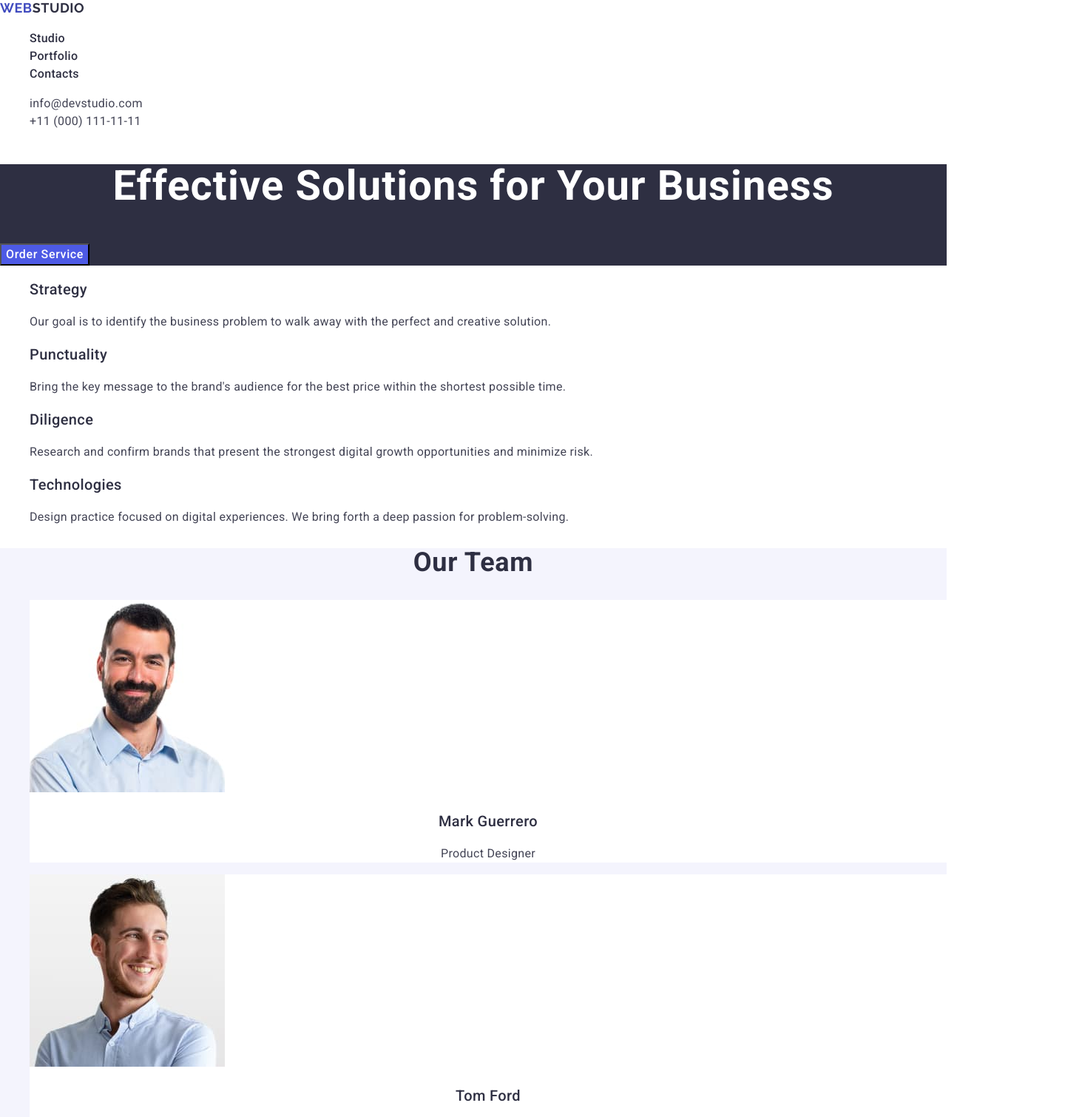
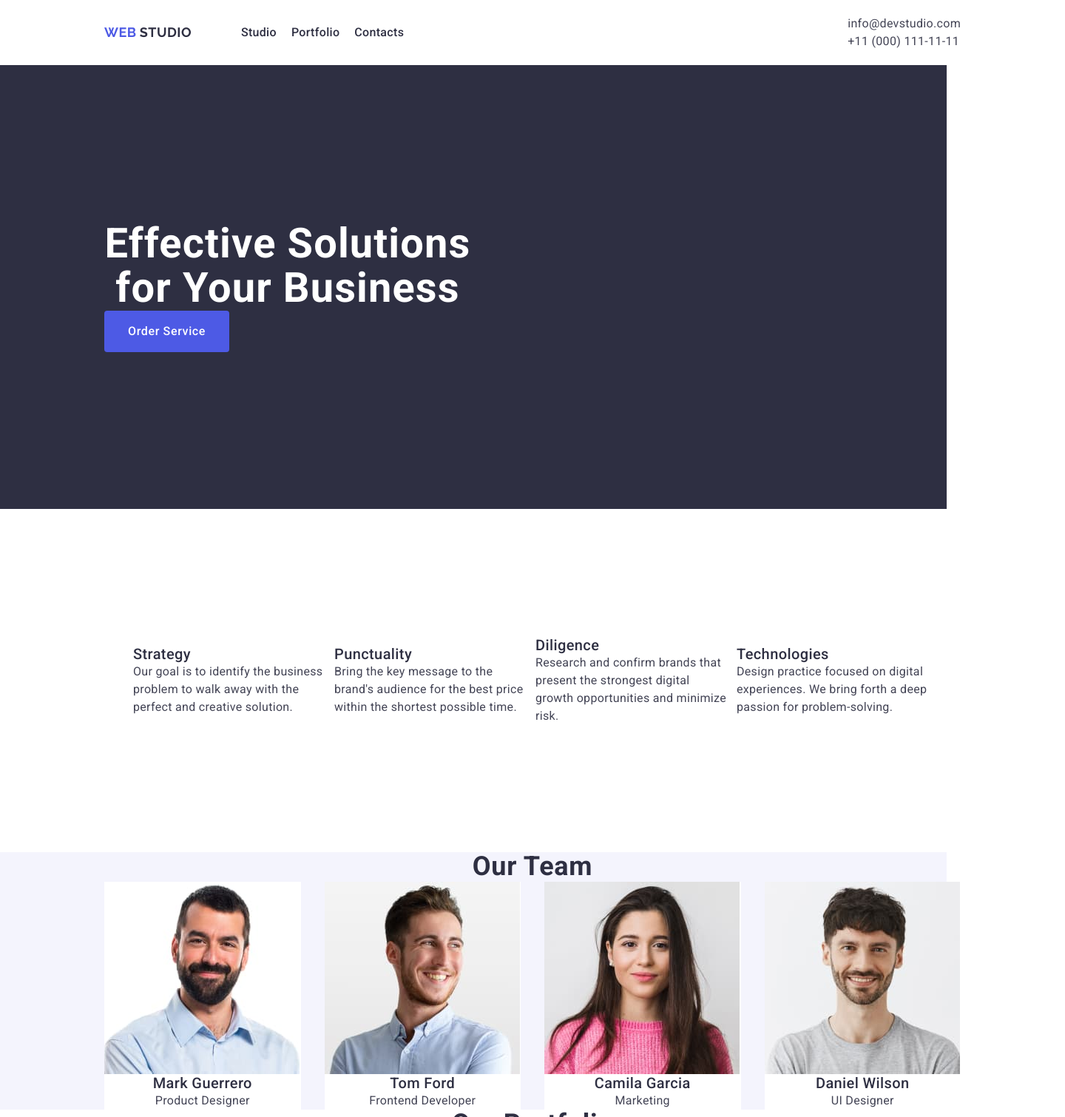
Before and after one commit to Arrakk-tur/goit-markup-hw-03, a plain HTML site: page index.html in a window 1280 px wide. Shown: the top 1510 px of the page at 74% size, 1440 px wide, since content can reach past the window. Drawn offline with nearby package versions, Linux system fonts and the light colour scheme.

Commit message:
A lot of mistakes

```diff
--- a/css/styles.css
+++ b/css/styles.css
@@ -7,6 +7,11 @@
   --coud-cl: 244, 244, 253, 1;
   --ocean-cl: 64, 75, 191, 1;
   --white-cl: 255, 255, 255, 1;
+
+  /* Others */
+  --items: 4;
+  --col-indent: 32px;
+  --row-indent: var(--col-indent);
 }
 
 /* #region Base styles*/
@@ -20,10 +25,25 @@ body {
   color: rgba(var(--slate-cl));
   background-color: rgba(var(--white-cl));
 }
-
+h1,
+h2,
+h3,
+h4,
+h5,
+h6,
+p {
+  margin: 0;
+}
 ul,
 ol {
   list-style-type: none;
+  padding: 0;
+  margin: 0;
+}
+img {
+  display: block;
+  max-width: 100%;
+  height: auto;
 }
 address {
   font-style: normal;
@@ -48,7 +68,38 @@ footer {
 }
 /* #region Common */
 
+.container {
+  width: 1440px;
+  padding: 0 141px;
+  margin: 0 auto;
+}
+
+/* Card set */
+.card-set {
+  display: flex;
+  flex-wrap: wrap;
+  row-gap: var(--row-indent);
+  column-gap: var(--col-indent);
+}
+.card-set-item {
+  width: calc((100% - var(--col-indent) * (var(--items) - 1)) / var(--items));
+}
+.header .container {
+  display: flex;
+  align-items: center;
+  gap: 600px;
+}
+.nav {
+  display: flex;
+  align-items: center;
+  justify-content: space-between;
+
+  flex-grow: 1;
+}
 .logo {
+  display: inline-flex;
+  gap: 4px;
+  align-items: center;
   font-family: var(--secondary-font);
   font-size: 18px;
   font-weight: 700;
@@ -64,17 +115,20 @@ footer {
 .logo-white {
   color: rgba(var(--coud-cl));
 }
-
+.nav-list {
+  display: flex;
+  align-items: center;
+  gap: 20px;
+}
 .nav-link {
+  display: block;
+  padding: 32px 0;
   font-weight: 500;
   letter-spacing: 0.02em;
   color: rgba(var(--navy-blue-cl));
 }
-.nav-link:hover {
-  font-weight: 500;
-  color: rgba(var(--ocean-cl));
-}
-.nav-link:focus         {
+.nav-link:hover,
+.nav-link:focus {
   font-weight: 500;
   color: rgba(var(--ocean-cl));
 }
@@ -83,10 +137,27 @@ footer {
   color: rgba(var(--ocean-cl));
   text-decoration: underline rgba(var(--ocean-cl)) 4px;
 }
+
+.address {
+  display: flex;
+  align-items: right;
+  gap: 30px;
+}
+.address a {
+  display: inline-flex;
+  align-items: center;
+  justify-content: center;
+}
 .hero {
+  display: flex;
+  align-items: center;
+  /* justify-content: center; */
+
+  height: 600px;
   background-color: rgba(var(--navy-blue-cl));
 }
 .hero-title {
+  width: 496px;
   font-weight: 700;
   font-size: 56px;
   text-align: center;
@@ -98,6 +169,10 @@ footer {
   font-weight: 500;
   line-height: 1.5;
   letter-spacing: 0.04em;
+  padding: 16px 32px 16px 32px;
+  gap: 10px;
+  border: 0;
+  border-radius: 4px;
   color: rgba(var(--white-cl));
   background-color: rgba(var(--iris-cl));
 }
@@ -111,6 +186,7 @@ footer {
   color: rgba(var(--white-cl));
   background-color: rgba(var(--ocean-cl));
 }
+
 /* h2 */
 .team-title,
 .portfolio-title {
@@ -132,8 +208,22 @@ footer {
   letter-spacing: 0.02em;
   color: rgba(var(--navy-blue-cl));
 }
+.features {
+  margin: 172px 0;
+}
+.features-list {
+  display: flex;
+  align-items: center;
+  justify-content: center;
+  gap: 8px;
+}
+.features-item {
+  width: 264px;
+}
 .team {
   background: rgba(var(--coud-cl));
+}
+.team-list {
 }
 .team-item {
   background-color: rgba(var(--white-cl));
@@ -144,6 +234,16 @@ footer {
 .team-prof {
   text-align: center;
 }
+.portfolio-list {
+  --items: 3;
+}
+.footer {
+  display: flex;
+  align-items: center;
+  height: 312px;
+}
 .footer-desc {
+  width: 264px;
+  margin-top: 24px;
   color: rgba(var(--coud-cl));
 }
--- a/index.html
+++ b/index.html
@@ -22,6 +22,7 @@
 
   <body>
     <header class="header">
+      <div class="container">
         <nav class="header-nav nav">
           <a class="logo logo-accent" href="./index.html"
             >Web<span class="logo-dark">Studio</span></a
@@ -40,28 +41,40 @@
         </nav>
         <address class="address">
           <ul>
-          <li><a class="address" href="mailto:info@devstudio.com">info@devstudio.com</a></li>
-          <li><a class="address" href="tel:+110001111111">+11 (000) 111-11-11</a></li>
+            <li>
+              <a class="address" href="mailto:info@devstudio.com"
+                >info@devstudio.com</a
+              >
+            </li>
+            <li>
+              <a class="address" href="tel:+110001111111"
+                >+11 (000) 111-11-11</a
+              >
+            </li>
           </ul>
         </address>
+      </div>
     </header>
     <main>
       <!-- region Hero -->
       <section class="hero">
+        <div class="container">
           <h1 class="hero-title">Effective Solutions for Your Business</h1>
           <button class="hero-btn" type="button">Order Service</button>
+        </div>
       </section>
       <!-- #endregion -->
 
       <!-- region Features -->
       <section class="features">
+        <div class="container">
           <h2 class="visually-hidden" hidden>Features</h2>
           <ul class="features-list">
             <li class="features-item">
               <h3 class="features-subtitle">Strategy</h3>
               <p class="features-desc">
-              Our goal is to identify the business problem to walk away with the
-              perfect and creative solution.
+                Our goal is to identify the business problem to walk away with
+                the perfect and creative solution.
               </p>
             </li>
             <li class="features-item">
@@ -86,14 +99,16 @@
               </p>
             </li>
           </ul>
+        </div>
       </section>
       <!-- #endregion -->
 
       <!-- region Our Team -->
       <section class="team">
+        <div class="container">
           <h2 class="team-title">Our Team</h2>
-        <ul class="team-list">
-          <li class="team-item">
+          <ul class="team-list card-set">
+            <li class="team-item card-set-item">
               <img
                 class="team-ill"
                 src="./images/team/img-3.jpg"
@@ -104,7 +119,7 @@
               <h3 class="team-name">Mark Guerrero</h3>
               <p class="team-prof">Product Designer</p>
             </li>
-          <li class="team-item">
+            <li class="team-item card-set-item">
               <img
                 class="team-ill"
                 src="./images/team/img-2.jpg"
@@ -115,7 +130,7 @@
               <h3 class="team-name">Tom Ford</h3>
               <p class="team-prof">Frontend Developer</p>
             </li>
-          <li class="team-item">
+            <li class="team-item card-set-item">
               <img
                 class="team-ill"
                 src="./images/team/img-1.jpg"
@@ -126,7 +141,7 @@
               <h3 class="team-name">Camila Garcia</h3>
               <p class="team-prof">Marketing</p>
             </li>
-          <li class="team-item">
+            <li class="team-item card-set-item">
               <img
                 class="team-ill"
                 src="./images/team/img-0.jpg"
@@ -138,15 +153,16 @@
               <p class="team-prof">UI Designer</p>
             </li>
           </ul>
+        </div>
       </section>
       <!-- #endregion -->
 
       <!-- region Our Portfolio -->
       <section class="portfolio">
+        <div class="container">
           <h2 class="portfolio-title">Our Portfolio</h2>
-
-            <ul class="portfolio-iner-list">
-              <li class="portfolio-iner-item">
+          <ul class="portfolio-list card-set">
+            <li class="portfolio-item card-set-item">
               <img
                 src="./images/portfolio/img-5.jpg"
                 height="300"
@@ -156,7 +172,7 @@
               <h3 class="portfolio-subtitle">Banking App</h3>
               <p class="portfolio-desc">App</p>
             </li>
-              <li class="portfolio-iner-item">
+            <li class="portfolio-item card-set-item">
               <img
                 src="./images/portfolio/img-4.jpg"
                 height="300"
@@ -166,7 +182,7 @@
               <h3 class="portfolio-subtitle">Cashless Payment</h3>
               <p class="portfolio-desc">Marketing</p>
             </li>
-              <li class="portfolio-iner-item">
+            <li class="portfolio-item card-set-item">
               <img
                 src="./images/portfolio/img-3.jpg"
                 height="300"
@@ -176,7 +192,7 @@
               <h3 class="portfolio-subtitle">Meditation App</h3>
               <p class="portfolio-desc">App</p>
             </li>
-              <li class="portfolio-iner-item">
+            <li class="portfolio-item card-set-item">
               <img
                 src="./images/portfolio/img-2.jpg"
                 height="300"
@@ -186,7 +202,7 @@
               <h3 class="portfolio-subtitle">Taxi Service</h3>
               <p class="portfolio-desc">Marketing</p>
             </li>
-              <li class="portfolio-iner-item">
+            <li class="portfolio-item card-set-item">
               <img
                 src="./images/portfolio/img-1.jpg"
                 height="300"
@@ -196,7 +212,7 @@
               <h3 class="portfolio-subtitle">Screen Illustrations</h3>
               <p class="portfolio-desc">Design</p>
             </li>
-              <li class="portfolio-iner-item">
+            <li class="portfolio-item card-set-item">
               <img
                 src="./images/portfolio/img-0.jpg"
                 height="300"
@@ -207,17 +223,20 @@
               <p class="portfolio-desc">Marketing</p>
             </li>
           </ul>
-
+        </div>
       </section>
       <!-- #endregion -->
     </main>
     <footer class="footer">
+      <div class="container">
         <a class="logo logo-accent" href="./index.html"
-        >Web<span class="logo-white">Studio</span></a>
+          >Web<span class="logo-white">Studio</span></a
+        >
         <p class="footer-desc">
-        Increase the flow of customers and sales for your business with digital
-        marketing & growth solutions.
+          Increase the flow of customers and sales for your business with
+          digital marketing & growth solutions.
         </p>
+      </div>
     </footer>
   </body>
 </html>
```
Lines whose indentation alone changed are shown as unchanged.
